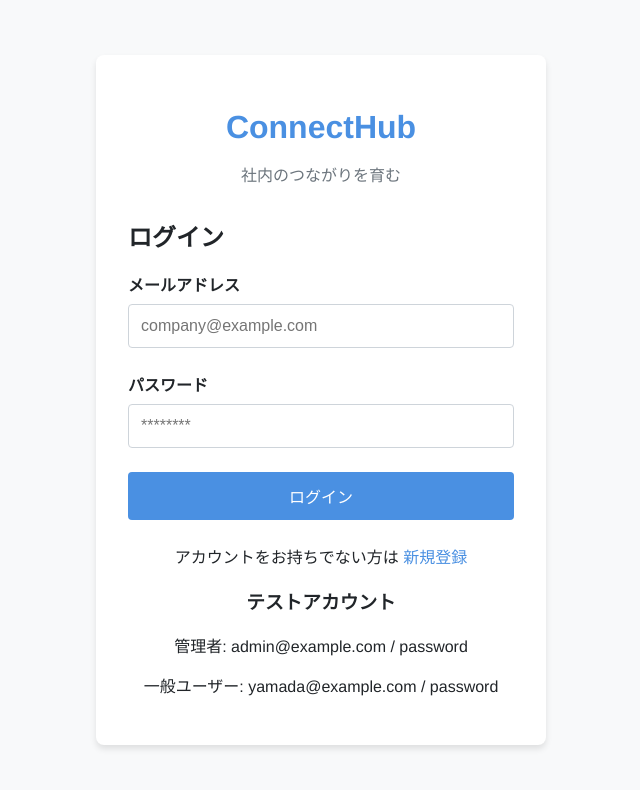
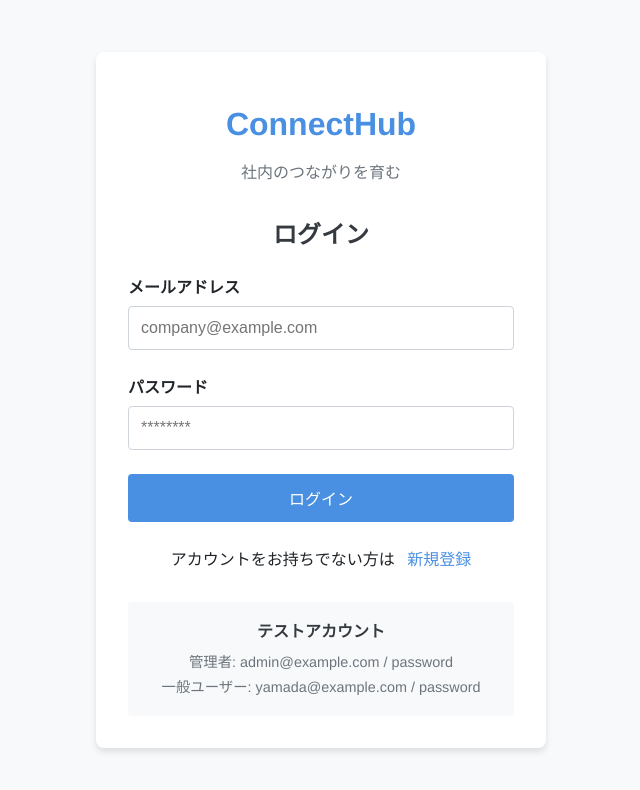
Before and after one commit to hidetoshi-oya/connect-hub, a React (Create React App) app in the folder client/: page /login in a window 1280 px wide. Shown: the top 790 px of the page, without its empty margins (319-959 px from the left). Built offline with nearby package versions, Linux system fonts and the light colour scheme; no server answers.

Commit message:
Update Auth.module.css with avatar upload styles and improved form controls

```diff
--- a/client/src/pages/Auth.module.css
+++ b/client/src/pages/Auth.module.css
@@ -31,6 +31,13 @@
   color: #6c757d;
 }
 
+.formTitle {
+  font-size: 1.5rem;
+  margin-bottom: 1.5rem;
+  color: #343a40;
+  text-align: center;
+}
+
 .form {
   margin-bottom: 1rem;
 }
@@ -51,6 +58,7 @@
   font-size: 1rem;
   border: 1px solid #ced4da;
   border-radius: 4px;
+  box-sizing: border-box;
 }
 
 .formControl:focus {
@@ -97,8 +105,70 @@
 .formLink {
   color: #4a90e2;
   text-decoration: none;
+  margin-left: 0.5rem;
 }
 
 .formLink:hover {
   text-decoration: underline;
 }
+
+.testCredentials {
+  margin-top: 2rem;
+  padding: 1rem;
+  background-color: #f8f9fa;
+  border-radius: 4px;
+  font-size: 0.9rem;
+}
+
+.testCredentials h3 {
+  margin-top: 0;
+  margin-bottom: 0.5rem;
+  color: #343a40;
+  font-size: 1rem;
+}
+
+.testCredentials p {
+  margin: 0.25rem 0;
+  color: #6c757d;
+}
+
+.avatarUpload {
+  text-align: center;
+  margin-bottom: 1.5rem;
+}
+
+.avatarPreview {
+  width: 100px;
+  height: 100px;
+  border-radius: 50%;
+  object-fit: cover;
+  cursor: pointer;
+  border: 2px dashed #ced4da;
+  transition: border-color 0.15s ease-in-out, box-shadow 0.15s ease-in-out;
+  margin: 0 auto;
+}
+
+.avatarPreview:hover {
+  border-color: #4a90e2;
+  box-shadow: 0 0 0 0.2rem rgba(74, 144, 226, 0.25);
+}
+
+.avatarPlaceholder {
+  width: 100px;
+  height: 100px;
+  border-radius: 50%;
+  display: flex;
+  align-items: center;
+  justify-content: center;
+  background-color: #e9ecef;
+  color: #6c757d;
+  cursor: pointer;
+  border: 2px dashed #ced4da;
+  transition: border-color 0.15s ease-in-out, background-color 0.15s ease-in-out;
+  margin: 0 auto;
+}
+
+.avatarPlaceholder:hover {
+  background-color: #dee2e6;
+  border-color: #4a90e2;
+}
```
